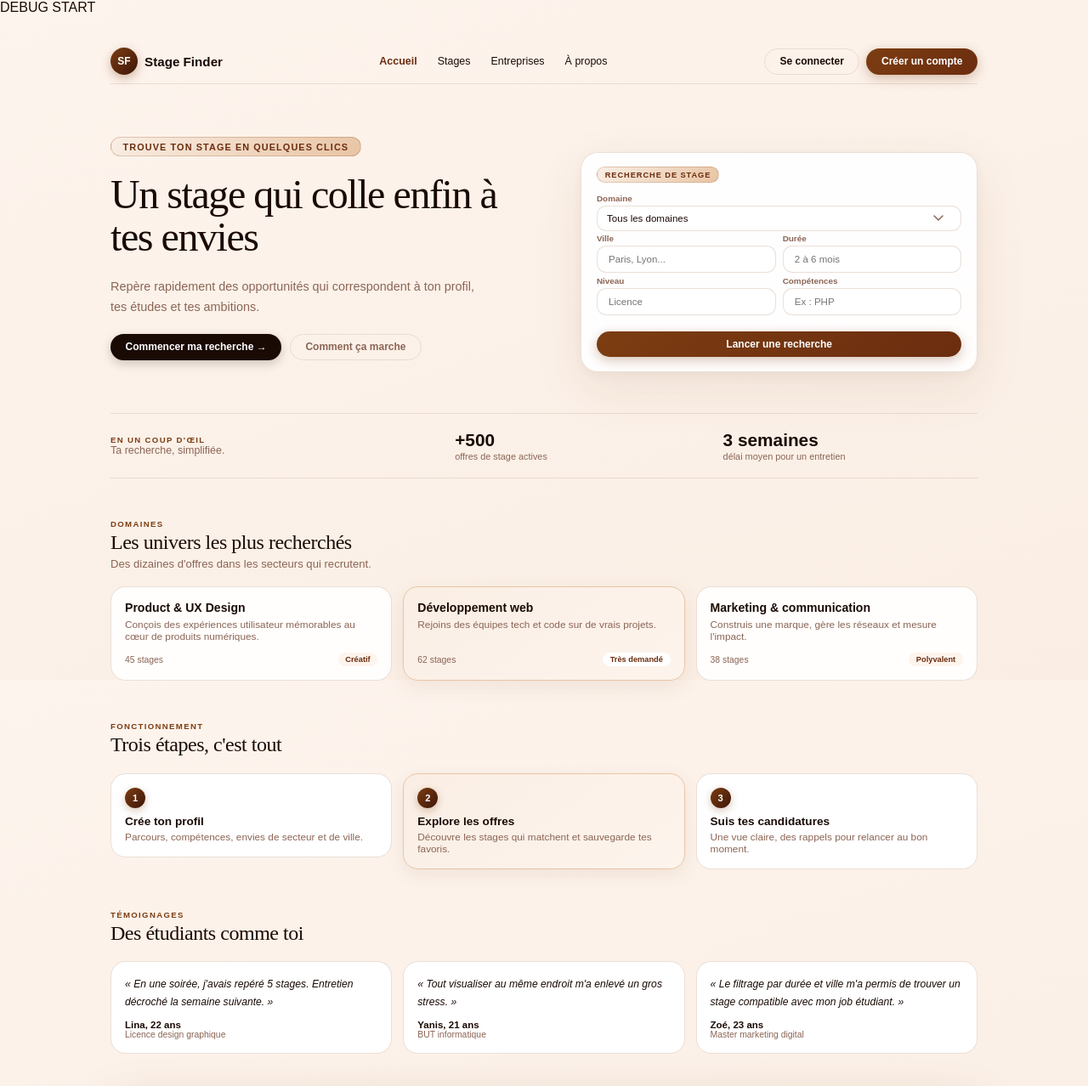
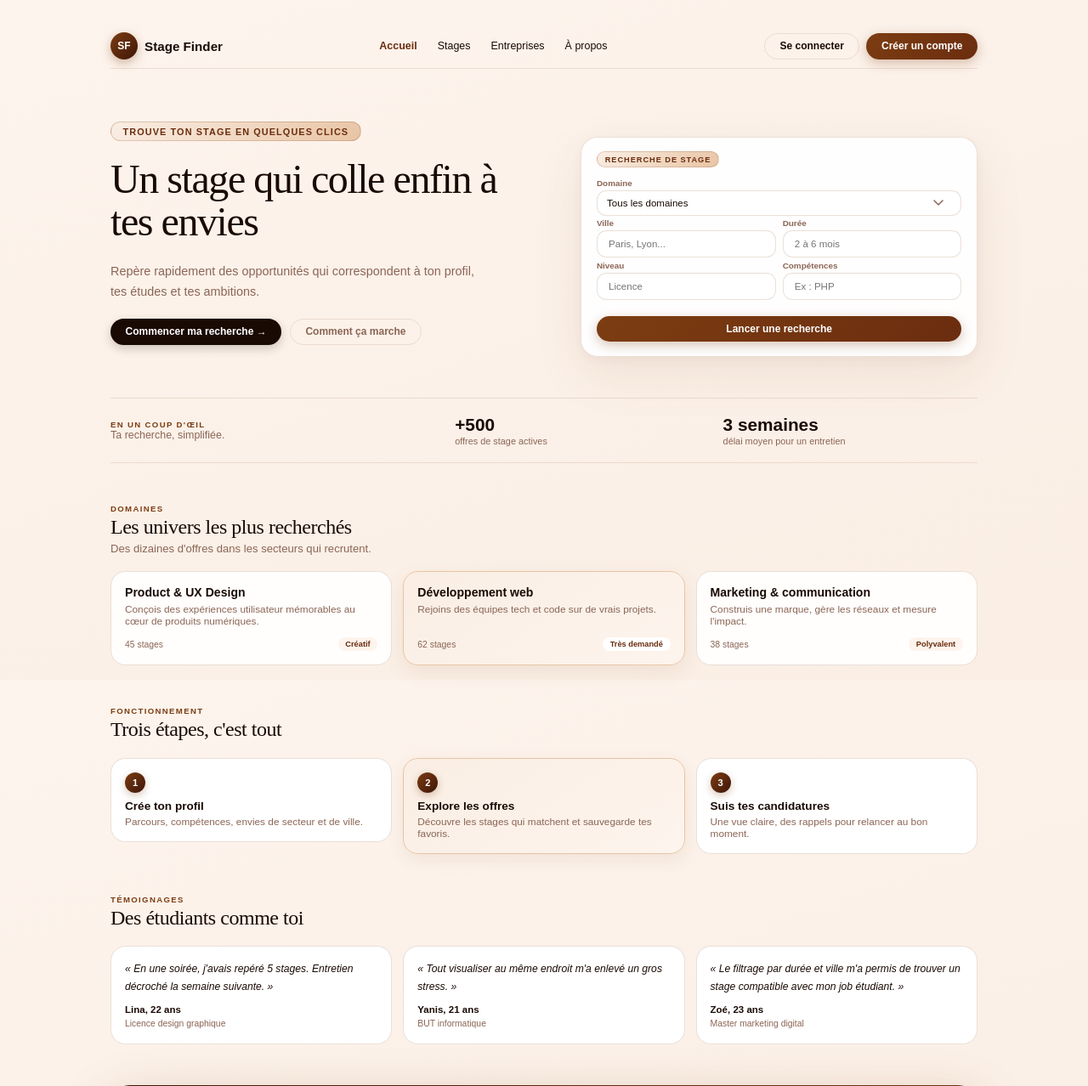
Before and after one commit to Youssef6998/Projet_WEB, a PHP site: page / in a window 1280 px wide. Shown: the top 1278 px of the page at 85% size. Run offline with PHP 8.4, Linux system fonts and the light colour scheme; data that the repository does not hold is empty.

Commit message:
correction fichier index.php

```diff
--- a/index.php
+++ b/index.php
@@ -3,7 +3,6 @@ ini_set('display_errors', 1);
 ini_set('display_startup_errors', 1);
 error_reporting(E_ALL);
 
-echo "DEBUG START<br>";
 session_start();
 
 require 'vendor/autoload.php';
```
